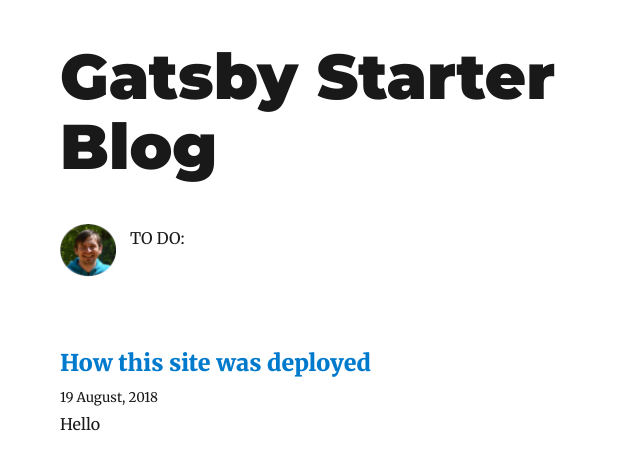
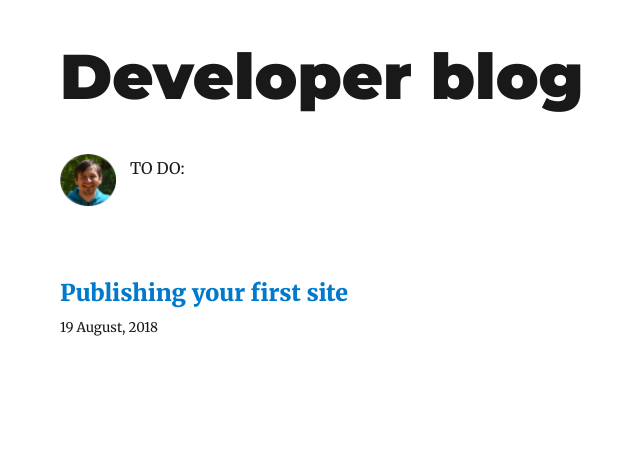
Before and after one commit to wieslawmlynarski/wieslawmlynarski.github.io, a Gatsby site: page / in a window 1280 px wide. Shown: the whole page, without its empty margins (265-905 px from the left). Built offline with nearby package versions, Linux system fonts and the light colour scheme; Gatsby itself is replaced by a stand-in of ours; some packages are replaced by stand-ins of ours.

Commit message:
Rnaaming the gatsby icon

```diff
--- a/gatsby-config.js
+++ b/gatsby-config.js
@@ -48,13 +48,13 @@ module.exports = {
     {
       resolve: `gatsby-plugin-manifest`,
       options: {
-        name: `Gatsby Starter Blog`,
-        short_name: `GatsbyJS`,
+        name: `Wiesław Młynarski - developer blog`,
+        short_name: `Wiesław Młynarski - developer blog`,
         start_url: `/`,
         background_color: `#ffffff`,
         theme_color: `#663399`,
         display: `minimal-ui`,
-        icon: `src/assets/gatsby-icon.png`,
+        icon: `src/assets/icon.png`,
       },
     },
     `gatsby-plugin-offline`,
--- a/src/components/layout.js
+++ b/src/components/layout.js
@@ -26,7 +26,7 @@ class Template extends React.Component {
             }}
             to={'/'}
           >
-            Gatsby Starter Blog
+            Developer blog
           </Link>
         </h1>
       )
@@ -47,7 +47,7 @@ class Template extends React.Component {
             }}
             to={'/'}
           >
-            Gatsby Starter Blog
+          Developer blog
           </Link>
         </h3>
       )
--- a/src/pages/deploy-personal-site/index.md
+++ b/src/pages/deploy-personal-site/index.md
@@ -1,6 +1,4 @@
 ---
-title: How this site was deployed
+title: Publishing your first site
 date: "2018-08-19T22:12:03.284Z"
 ---
-
-Hello
```
Also changed, not shown: src/assets/icon.png (renamed from src/assets/gatsby-icon.png).
